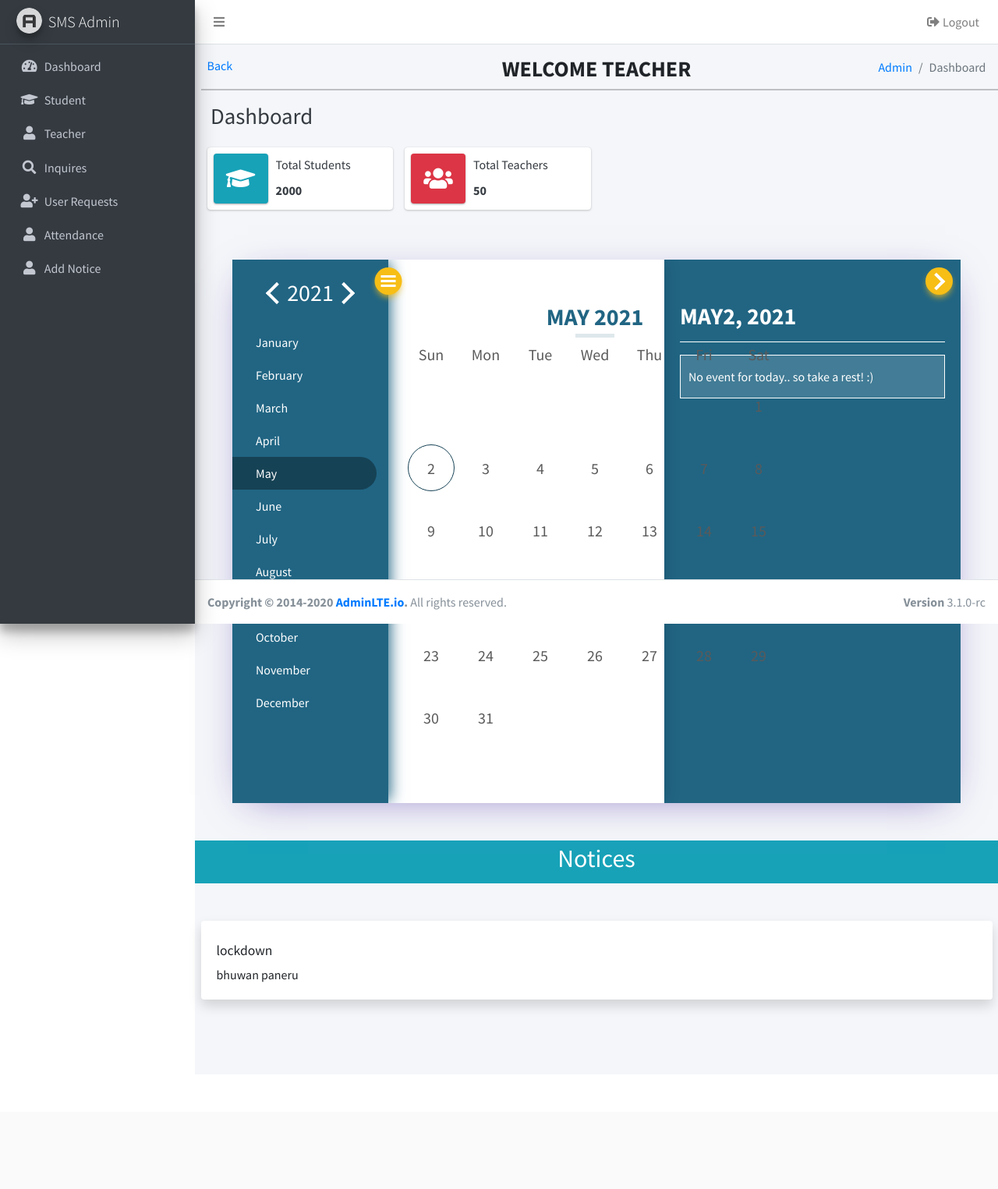
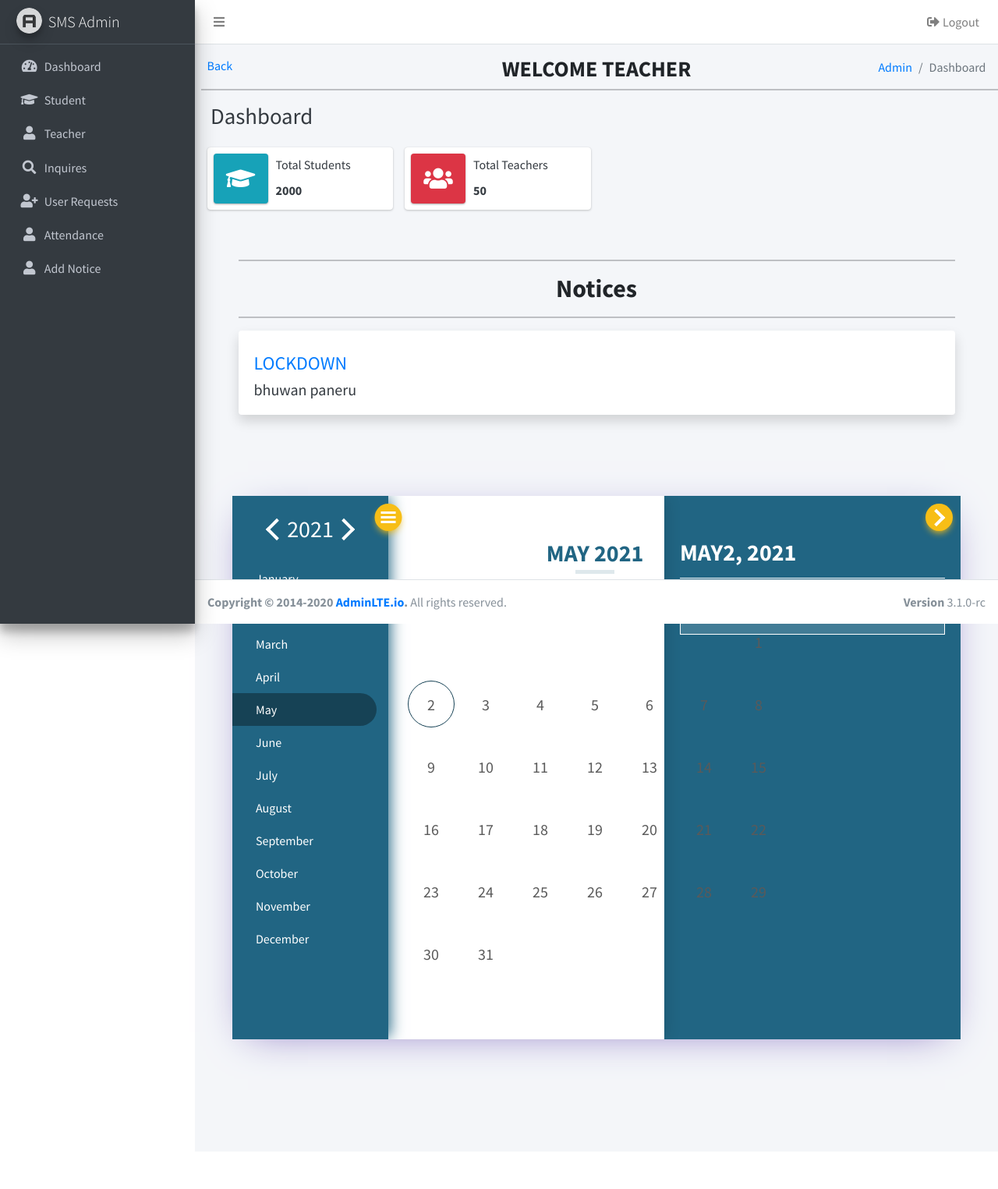
Before and after one commit to bhuwan404/school_management_system, a PHP site: page /bhuwan/admin/dashboard.php in a window 1280 px wide. Shown: the whole page at 78% size. Before the commit the page ends 1297 px from the top, so only its background shows below. Run offline with PHP 8.4, Linux system fonts and the light colour scheme; the visitor is signed in with stand-in values (Sample User, id 1); data comes from the database, SQL or seed files in the repository; some libraries are stand-ins or nearby versions.

Commit message:
Add files via upload

```diff
--- a/admin/dashboard.php
+++ b/admin/dashboard.php
@@ -117,6 +117,41 @@ if (!isset($_SESSION['uid'])) {
     <!--/. container-fluid -->
 </section>
 
+<!-- notices -->
+<section class="mx-lg-5 mx-md-5 mx-sm-2 my-5 ">
+<div id="notice" class=" pb-5">
+    <div class="container">
+        <hr><h2 class="text-center"><strong>Notices</strong></h2><hr>
+    </div>
+    <!-- <div class="container"> -->
+    <?php
+        include('../includes/dbcon.php');
+        $query = "SELECT * FROM notice where to_whom = 'all'";
+        $res = mysqli_query($conn, $query);
+        if (mysqli_num_rows($res) > 0) {
+        while ($row = mysqli_fetch_assoc($res)) {
+    ?>
+    <div class="container">
+    <div class="card my-2 shadow bg-white">
+        <div class="card-body text-dark">
+            <h4 class="my-2 text-primary"><?php echo strtoupper($row['subject']) ?></h4>
+            <h5 class="card-text"><?php echo $row['message'] ?></h5>
+        </div>
+    </div>
+    </div>
+            <?php
+        }
+    }
+    else{
+        ?>
+        <h2>No Notices to show</h2>
+        <?php
+    }
+    ?>
+    <!-- </div> -->
+</div>
+</section>
+
 <!-- calendar -->
 <section class="mx-lg-5 mx-md-5 mx-sm-2 my-5">
 
@@ -155,29 +190,9 @@ if (!isset($_SESSION['uid'])) {
     </script>
 </section>
 
-<section id="notice" class=" my-5 pb-5">
-    <div class="container-fluid bg-info text-light py-1">
-        <h2 class="text-center">Notices</h2>
-    </div>
-    <div class="container">
-<?php
-    include('../includes/dbcon.php');
-    $query = "SELECT * FROM notice where to_whom = 'all'";
-    $res = mysqli_query($conn, $query);
-    if (mysqli_num_rows($res) > 0) {
-        while ($row = mysqli_fetch_assoc($res)) {
-            ?>
-<div class="card my-5 shadow">
-    <div class="card-body">
-        <h2 class="card-title my-2"><?php echo $row['subject'] ?></h2>
-        <p class="card-text"><?php echo $row['message'] ?></p>
-    </div>
-</div>
-            <?
-        }
-    }
-    ?>
-    </div>
+
+
+<section id="endpage">
+<div class="my-5 py-5"></div>
 </section>
-
 <?php include('footer.php') ?>
--- a/admin/sidebar.php
+++ b/admin/sidebar.php
@@ -1,3 +1,4 @@
+
 <!-- Navbar -->
 <nav class="main-header navbar navbar-expand navbar-white navbar-light">
     <!-- Left navbar links -->
@@ -32,7 +33,7 @@
         <nav class="mt-2">
             <ul class="nav nav-pills nav-sidebar flex-column" data-widget="treeview" role="menu" data-accordion="false">
                 <li class="nav-item">
-                    <a href="<?= $site_url ?>admin/dashboard.php" class="nav-link">
+                    <a href="dashboard.php" class="nav-link">
                         <i class="nav-icon fas fa-tachometer-alt"></i>
                         <p>Dashboard</p>
                     </a>
--- a/insert_query.php
+++ b/insert_query.php
@@ -8,7 +8,7 @@ $id = $_GET['id'];
 
 if ($id == 1) {
     $phone = $_POST['phone'];
-    $sql = "INSERT INTO inquires (name, email, message, phone_no) VALUES('$name', '$email','$message', '$phone')";
+    $sql = "INSERT INTO inquires (name, email, message, number) VALUES('$name', '$email','$message', '$phone')";
 } else //id==2
 {
     $sql = "INSERT INTO inquires (name, email, message) VALUES('$name', '$email','$message')";
--- a/login.php
+++ b/login.php
@@ -150,7 +150,7 @@ if (isset($_SESSION['uid'])) {
                 <button class="close" type="button" data-dismiss="modal">&times;</button>
             </div>
             <div class="modal-body">
-                <form action="signup_details.php?id=2" method="POST">
+                <form action="signup_details.php?id=1" method="POST">
                     <div class="md-form form-group">
                         <input type="text" name="fname" class="form-control" placeholder="First Name" required>
                     </div>
--- a/signup.php
+++ b/signup.php
@@ -10,7 +10,7 @@ if (isset($_GET['id'])) {
     <button class="close" type="button" data-dismiss="modal">&times;</button>
 </div>
 <div class="modal-body">
-    <form action="" method="POST">
+    <form action="signup_details.php" method="POST">
 
         <div class="md-form form-group">
             <input type="text" name="fname" class="form-control" placeholder="First Name" required>
```
